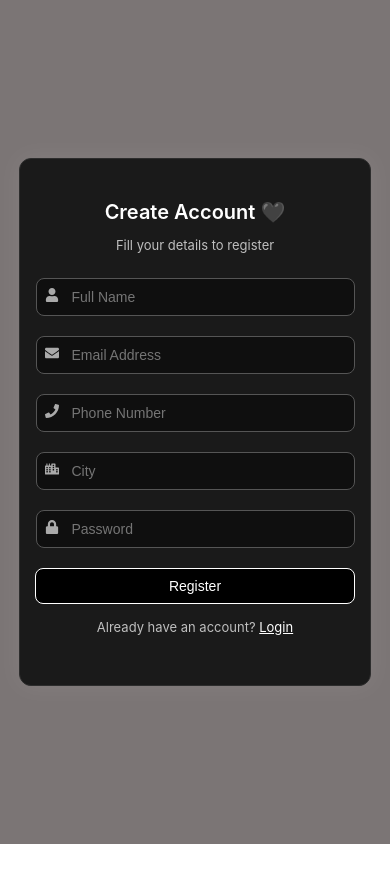
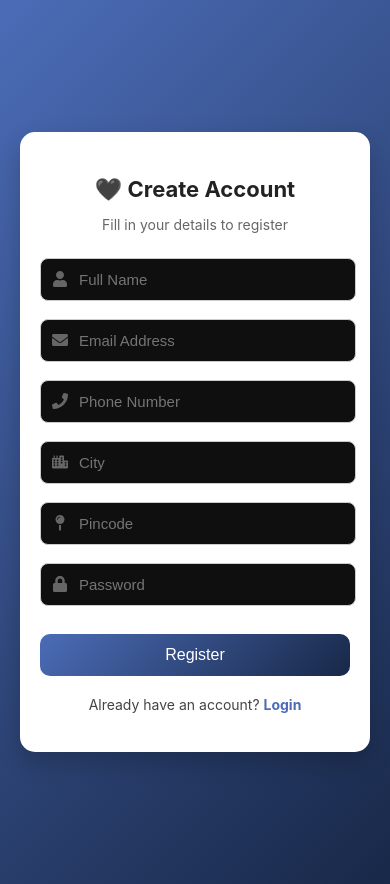
Before and after one commit to deepak199395/Coro, a React (Create React App) app: page /register in a window 390 px wide. Before the commit the page ends 844 px from the top, so only its background shows below. Built offline with nearby package versions, Linux system fonts and the light colour scheme.

Commit message:
intrigate the register api

```diff
--- a/package.json
+++ b/package.json
@@ -7,6 +7,7 @@
     "@testing-library/jest-dom": "^6.9.1",
     "@testing-library/react": "^16.3.0",
     "@testing-library/user-event": "^13.5.0",
+    "axios": "^1.13.2",
     "react": "^19.2.0",
     "react-dom": "^19.2.0",
     "react-icons": "^5.5.0",
--- a/src/Auth/Register.jsx
+++ b/src/Auth/Register.jsx
@@ -1,33 +1,78 @@
 import React, { useState } from "react";
-import { FaUser, FaEnvelope, FaPhone, FaCity, FaLock } from "react-icons/fa";
+import axios from "axios";
+import { FaUser, FaEnvelope, FaPhone, FaCity, FaLock, FaMapPin } from "react-icons/fa";
 import "../Styles/AuthStyle/Register.css";
-
+import { useNavigate } from "react-router-dom";
 const Register = () => {
+  const navigate = useNavigate();
   const [formData, setFormData] = useState({
     fullName: "",
     email: "",
     phone: "",
     city: "",
+    pincode: "",
     password: "",
+    role: "user",
   });
 
+  const [loading, setLoading] = useState(false);
+
+  // Handle input changes
   const handleChange = (e) => {
     const { name, value } = e.target;
     setFormData({ ...formData, [name]: value });
   };
 
-  const handleSubmit = (e) => {
+  // Handle form submission
+  const handleSubmit = async (e) => {
     e.preventDefault();
-    console.log("Register Data:", formData);
-    alert("Registration Successful!");
+
+    try {
+      setLoading(true);
+
+      // Send POST request to backend API
+      const res = await axios.post(
+        "https://shop999backend.vercel.app/back-end/rest-API/Secure/api/vi/coroCreateUser/create-coro/api39",
+        formData,
+        {
+          headers: {
+            "Content-Type": "application/json",
+          },
+        }
+      );
+
+      if (res.data.success || res.data.status === true) {
+        alert("✅ press ok for summit the Imformations");
+        setFormData({
+          fullName: "",
+          email: "",
+          phone: "",
+          city: "",
+          pincode: "",
+          password: "",
+          role: "user",
+        });
+       setTimeout(()=>{
+        navigate('/login')
+       })
+      } else {
+        alert(res.data.message || "Something went wrong!");
+      }
+    } catch (error) {
+      console.error("Error:", error);
+      alert("❌ Registration failed! Please try again later.");
+    } finally {
+      setLoading(false);
+    }
   };
 
   return (
     <div className="register-container">
       <form className="register-form" onSubmit={handleSubmit}>
-        <h2>Create Account 🖤</h2>
-        <p>Fill your details to register</p>
+        <h2>🖤 Create Account</h2>
+        <p className="form-subtitle">Fill in your details to register</p>
 
+        {/* Full Name */}
         <div className="input-group">
           <FaUser className="input-icon" />
           <input
@@ -36,10 +81,11 @@ const Register = () => {
             placeholder="Full Name"
             value={formData.fullName}
             onChange={handleChange}
-            required
+
           />
         </div>
 
+        {/* Email */}
         <div className="input-group">
           <FaEnvelope className="input-icon" />
           <input
@@ -48,10 +94,11 @@ const Register = () => {
             placeholder="Email Address"
             value={formData.email}
             onChange={handleChange}
-            required
+
           />
         </div>
 
+        {/* Phone */}
         <div className="input-group">
           <FaPhone className="input-icon" />
           <input
@@ -60,10 +107,11 @@ const Register = () => {
             placeholder="Phone Number"
             value={formData.phone}
             onChange={handleChange}
-            required
+
           />
         </div>
 
+        {/* City */}
         <div className="input-group">
           <FaCity className="input-icon" />
           <input
@@ -72,10 +120,24 @@ const Register = () => {
             placeholder="City"
             value={formData.city}
             onChange={handleChange}
-            required
+
           />
         </div>
 
+        {/* Pincode */}
+        <div className="input-group">
+          <FaMapPin className="input-icon" />
+          <input
+            type="number"
+            name="pincode"
+            placeholder="Pincode"
+            value={formData.pincode}
+            onChange={handleChange}
+
+          />
+        </div>
+
+        {/* Password */}
         <div className="input-group">
           <FaLock className="input-icon" />
           <input
@@ -84,14 +146,16 @@ const Register = () => {
             placeholder="Password"
             value={formData.password}
             onChange={handleChange}
-            required
+
           />
         </div>
 
-        <button type="submit" className="register-btn">
-          Register
+        {/* Submit */}
+        <button type="submit" className="register-btn" disabled={loading}>
+          {loading ? "Registering..." : "Register"}
         </button>
 
+        {/* Login Link */}
         <p className="login-link">
           Already have an account? <a href="/login">Login</a>
         </p>
--- a/src/Styles/AuthStyle/Register.css
+++ b/src/Styles/AuthStyle/Register.css
@@ -1,212 +1,123 @@
-/* ====== Container ====== */
 .register-container {
   display: flex;
   justify-content: center;
   align-items: center;
   height: 100vh;
-  background: #7b7575;
-  color: #fff;
+  background: linear-gradient(135deg, #4b6cb7, #182848);
   padding: 20px;
-  box-sizing: border-box;
 }
 
-/* ====== Form ====== */
 .register-form {
-  background: #1a1a1a;
-  padding: 40px 30px;
-  border-radius: 18px;
-  box-shadow: 0 0 25px rgba(255, 255, 255, 0.08);
-  width: 450px;
-  max-width: 100%;
+  background: #ffffff;
+  width: 100%;
+  max-width: 420px;
+  border-radius: 15px;
+  padding: 30px 35px;
+  box-shadow: 0 10px 25px rgba(0, 0, 0, 0.2);
   text-align: center;
-  border: 1px solid #2d2d2d;
-  transition: all 0.3s ease;
 }
 
-.register-form:hover {
-  box-shadow: 0 0 35px rgba(255, 255, 255, 0.15);
-}
-
-/* ====== Headings ====== */
 .register-form h2 {
+  color: #222;
   margin-bottom: 10px;
-  color: #fff;
-  font-weight: 600;
   font-size: 26px;
 }
 
-.register-form p {
+.form-subtitle {
+  color: #666;
   margin-bottom: 25px;
-  color: #bfbfbf;
   font-size: 14px;
 }
 
-/* ====== Input Fields ====== */
 .input-group {
   position: relative;
-  margin-bottom: 20px;
+  margin-bottom: 18px;
 }
 
 .input-icon {
   position: absolute;
-  top: 12px;
-  left: 10px;
-  color: #aaa;
-  font-size: 16px;
+  left: 12px;
+  top: 50%;
+  transform: translateY(-50%);
+  color: #666;
 }
 
 .input-group input {
-  width: 90%;
-  padding: 10px 10px 10px 35px;
-  border: 1px solid #555;
-  background: #0f0f0f;
-  color: #fff;
+  width: 85%;
+  padding: 12px 12px 12px 38px;
+  border: 1px solid #ccc;
   border-radius: 8px;
+  font-size: 15px;
   outline: none;
-  font-size: 15px;
-  transition: border 0.3s ease, background 0.3s ease;
+  transition: all 0.3s ease;
 }
 
 .input-group input:focus {
-  border-color: #fff;
-  background: #1c1c1c;
+  border-color: #4b6cb7;
+  box-shadow: 0 0 5px rgba(75, 108, 183, 0.4);
 }
 
-/* ====== Button ====== */
+.file-input input[type="file"] {
+  display: none;
+}
+
+.file-label {
+  display: flex;
+  align-items: center;
+  justify-content: center;
+  padding: 12px;
+  background-color: #f5f5f5;
+  border: 2px dashed #aaa;
+  border-radius: 8px;
+  color: #333;
+  cursor: pointer;
+  font-size: 14px;
+  transition: all 0.3s ease;
+}
+
+.file-label:hover {
+  background-color: #e6e6e6;
+}
+
 .register-btn {
+  background: linear-gradient(135deg, #4b6cb7, #182848);
+  color: white;
+  border: none;
+  padding: 12px;
+  border-radius: 10px;
   width: 100%;
-  padding: 10px;
-  border: 1px solid #fff;
-  background: #000;
-  color: #fff;
-  border-radius: 8px;
+  font-size: 16px;
   cursor: pointer;
-  font-size: 16px;
+  margin-top: 10px;
   transition: all 0.3s ease;
 }
 
 .register-btn:hover {
-  background: #fff;
-  color: #000;
-  transform: translateY(-2px);
-  box-shadow: 0 0 10px rgba(255, 255, 255, 0.5);
+  background: linear-gradient(135deg, #5a7ad3, #1b2f65);
 }
 
-/* ====== Login Link ====== */
 .login-link {
-  margin-top: 15px;
+  margin-top: 20px;
   font-size: 14px;
-  color: #aaa;
+  color: #444;
 }
 
 .login-link a {
-  color: #fff;
-  text-decoration: underline;
-  transition: color 0.3s ease;
+  color: #4b6cb7;
+  text-decoration: none;
+  font-weight: bold;
 }
 
 .login-link a:hover {
-  color: #ccc;
+  text-decoration: underline;
 }
 
-/* ====== RESPONSIVE DESIGN ====== */
-
-/* Tablets (Landscape + Portrait) */
-@media (max-width: 1024px) {
+/* Responsive Design */
+@media (max-width: 480px) {
   .register-form {
-    width: 380px;
-    padding: 35px 25px;
+    padding: 25px 20px;
   }
-
-  .register-form h2 {
-    font-size: 24px;
-  }
-
-  .input-group input {
-    width: 92%;
-    font-size: 14px;
-  }
-}
-
-/* Mobile Devices (Portrait) */
-@media (max-width: 768px) {
-  .register-container {
-    padding: 15px;
-  }
-
-  .register-form {
-    width: 100%;
-    max-width: 360px;
-    padding: 28px 20px;
-    border-radius: 14px;
-  }
-
   .register-form h2 {
     font-size: 22px;
   }
-
-  .register-form p {
-    font-size: 13px;
-  }
-
-  .input-group input {
-    width: 88%;
-    font-size: 14px;
-  }
-
-  .register-btn {
-    font-size: 15px;
-    padding: 9px;
-  }
-
-  .login-link {
-    font-size: 13px;
-  }
 }
-
-/* Small Phones (≤480px) */
-@media (max-width: 480px) {
-  .register-form {
-    width: 100%;
-    max-width: 320px;
-    padding: 25px 15px;
-    border-radius: 12px;
-  }
-
-  .register-form h2 {
-    font-size: 20px;
-  }
-
-  .input-group input {
-    width: 85%;
-  }
-
-  .input-icon {
-    font-size: 14px;
-    top: 10px;
-  }
-
-  .register-btn {
-    font-size: 14px;
-  }
-}
-
-/* Extra Small Phones (≤360px) */
-@media (max-width: 360px) {
-  .register-form {
-    padding: 22px 12px;
-  }
-
-  .input-group input {
-    width: 83%;
-    font-size: 13px;
-  }
-
-  .register-form h2 {
-    font-size: 18px;
-  }
-
-  .register-btn {
-    padding: 8px;
-  }
-}
```
Also changed, not shown: 1 other file (tests, documents, lock files or other folders).
